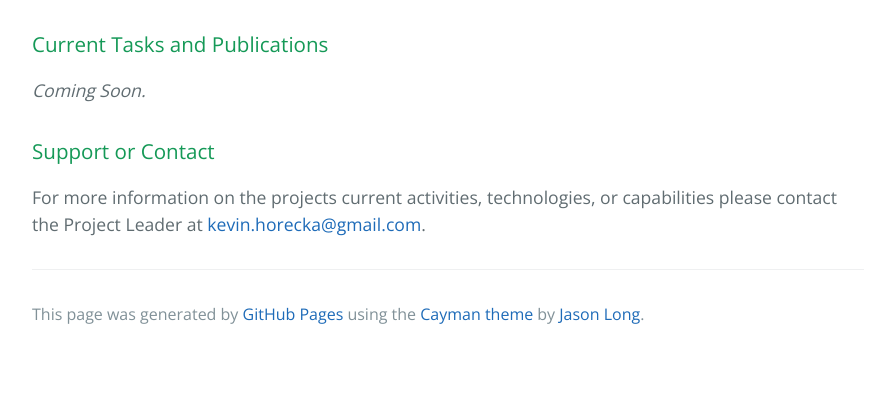
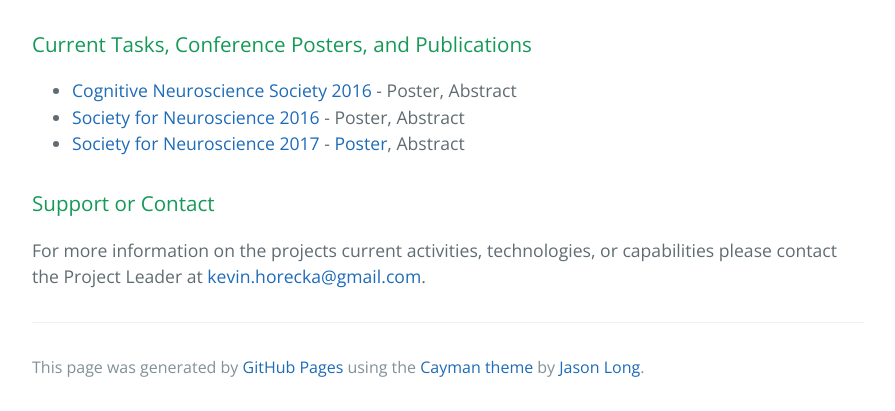
Before and after one commit to TheHolodeckProject/TheHolodeckProject.github.io, a plain HTML site: page index.html in a window 1280 px wide. Shown: the part 2267-2678 px from the top of the page, without its empty margins (192-1087 px from the left). Before the commit the page ends 2625 px from the top, so only its background shows below. Drawn offline with nearby package versions, Linux system fonts and the light colour scheme.

Commit message:
Update index.html

```diff
--- a/index.html
+++ b/index.html
@@ -62,9 +62,15 @@
 <p><img src="https://raw.githubusercontent.com/TheHolodeckProject/TheHolodeckProject.github.io/master/Images/sipolins.jpg" alt="Aldis Sipolins"></p>
 </div>
 <h3>
-<a id="current-tasks-and-publications" class="anchor" href="#current-tasks-and-publications" aria-hidden="true"><span class="octicon octicon-link"></span></a>Current Tasks and Publications</h3>
+<a id="current-tasks-and-publications" class="anchor" href="#current-tasks-and-publications" aria-hidden="true"><span class="octicon octicon-link"></span></a>Current Tasks, Conference Posters, and Publications</h3>
 
-<p><em>Coming Soon.</em></p>
+	  <p>
+	  <ul>
+		  <li><a href="https://www.cogneurosociety.org/">Cognitive Neuroscience Society 2016</a> - Poster, Abstract</li>
+		  <li><a href="https://www.sfn.org/annual-meeting/neuroscience-2016">Society for Neuroscience 2016</a> - Poster, Abstract</li>
+		  <li><a href="https://www.sfn.org/annual-meeting/neuroscience-2017">Society for Neuroscience 2017</a> - <a href="https://github.com/kevroy314/SFN2017DynamicPoster/releases/tag/1.1">Poster</a>, Abstract</li>
+	  </ul>
+	  </p>
 
 <h3>
 <a id="support-or-contact" class="anchor" href="#support-or-contact" aria-hidden="true"><span class="octicon octicon-link"></span></a>Support or Contact</h3>
```
